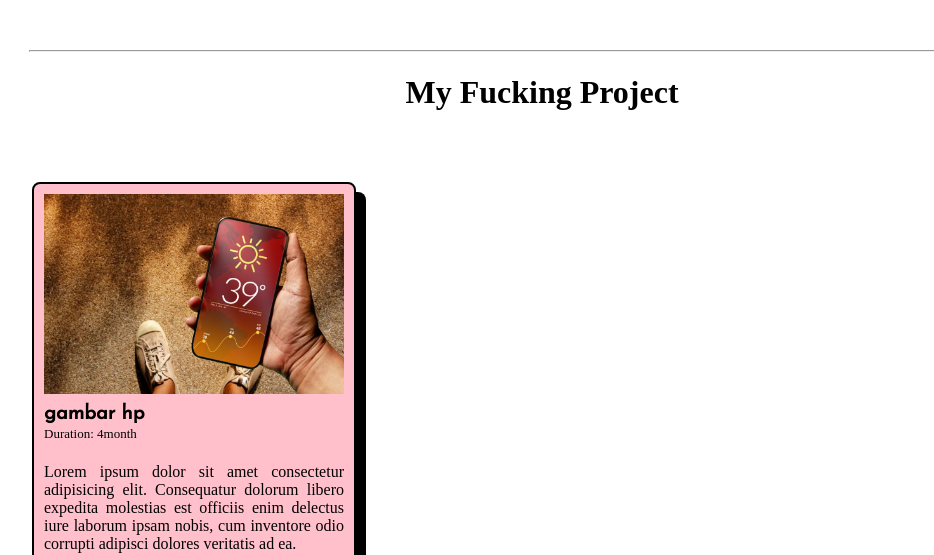
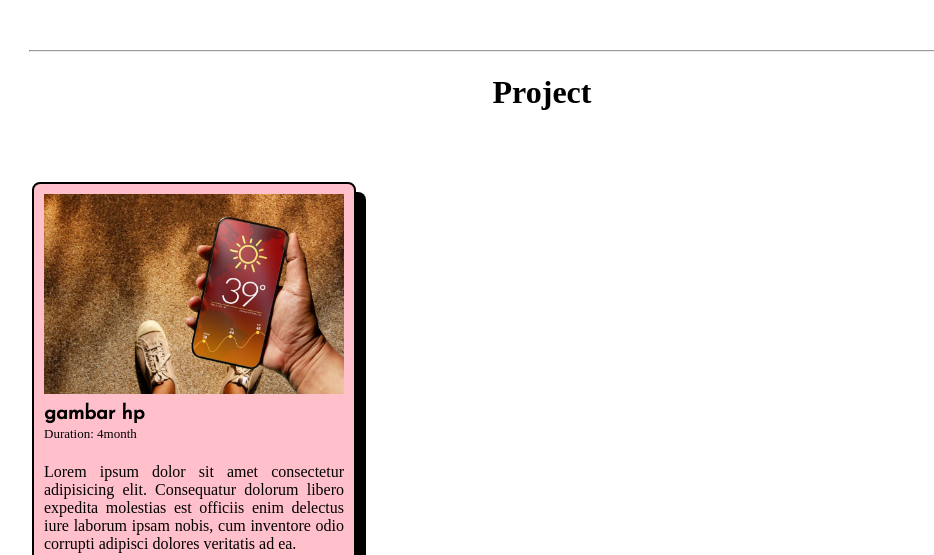
Before and after one commit to Jurnadge/task-week1-dumbways, a plain HTML site: page my-project.html in a window 1280 px wide. Shown: the part 970-1525 px from the top of the page, without its empty margins (98-1032 px from the left). Drawn offline with Linux system fonts and the light colour scheme.

Commit message:
task-4-update-typo

```diff
--- a/my-project.html
+++ b/my-project.html
@@ -141,7 +141,7 @@
     <hr class="line-hr" />
 
     <div class="project-post">
-      <h1>My Fucking Project</h1>
+      <h1>Project</h1>
       <div id="project" class="grid-container">
         <div class="grid-item1">
           <img src="assets\images\gridimage-1.jpg" alt="gambar-hehe" />
```
